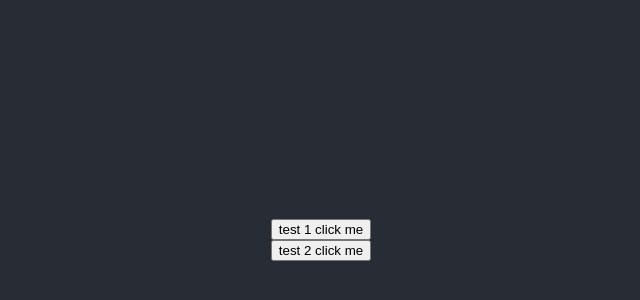
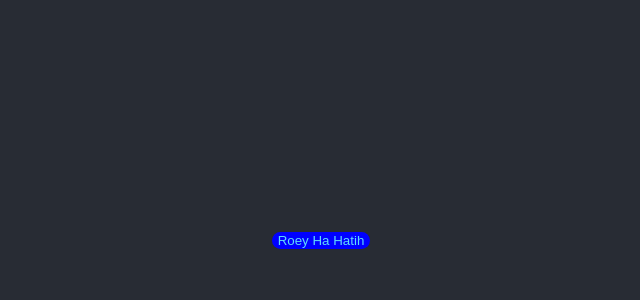
Before and after one commit to yosepov/4580-46, a React (Create React App) app: page / in a window 1280 px wide. Shown: the part 160-460 px from the top of the page, without its empty margins (319-959 px from the left). Built offline with nearby package versions, Linux system fonts and the light colour scheme.

Commit message:
Hey its roey

```diff
--- a/src/App.css
+++ b/src/App.css
@@ -36,3 +36,13 @@
     transform: rotate(360deg);
   }
 }
+
+
+.roey {
+  background-color: blue;
+  color: #61dafb;
+  border-radius: 10px;
+  font-size: bold;
+  border: none;
+
+}
--- a/src/App.tsx
+++ b/src/App.tsx
@@ -2,13 +2,14 @@ import React from 'react';
 import logo from './logo.svg';
 import './App.css';
 import { MyButton } from './Components/MyButton'
+import { RoeyButton } from './Components/RoeyButton';
+
 
 function App() {
-    console.log(logo)
   return (
     <div className="App">
       <header className="App-header">
-        <MyButton />
+        <RoeyButton />
       </header>
     </div>
   );
--- /dev/null
+++ b/src/Components/RoeyButton.tsx
@@ -0,0 +1,18 @@
+import { useState } from 'react';
+
+export const RoeyButton = () => {
+  const [buttonText, setButtonText] = useState('Roey Ha Hatih');
+
+  const handleClick = () => {
+    alert('Erez do you want to be my friend? Please!')
+    setButtonText("Congratz we are friends now!");
+  };
+
+  return (
+    <>
+      <button onClick={handleClick} className="roey">
+        {buttonText}
+      </button>
+    </>
+  );
+};
```
Also changed, not shown: 1 other file (tests, documents, lock files or other folders).
